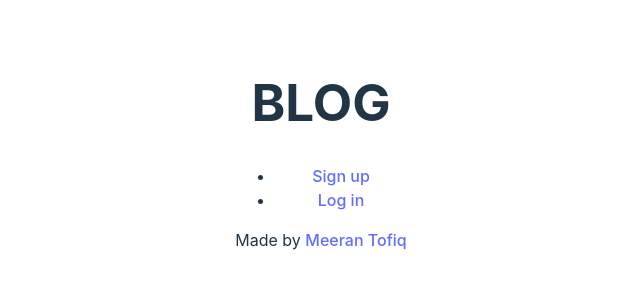
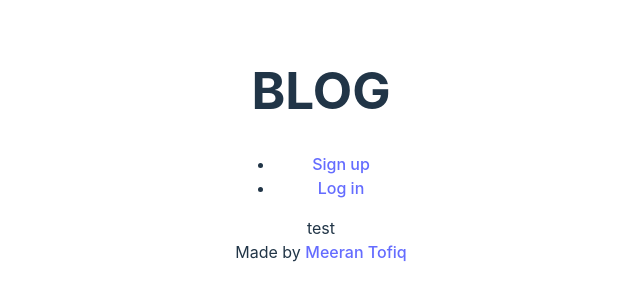
Before and after one commit to Meeran-Tofiq/blog-client, a React (Vite) app: page / in a window 1280 px wide. Shown: the part 254-554 px from the top of the page, without its empty margins (319-959 px from the left). Built offline with nearby package versions, Linux system fonts and the light colour scheme.

Commit message:
Feat handling for static routing

```diff
--- a/src/main.jsx
+++ b/src/main.jsx
@@ -1,10 +1,20 @@
 import React from "react";
 import ReactDOM from "react-dom/client";
+import { createBrowserRouter, RouterProvider } from "react-router-dom";
 import App from "./App.jsx";
 import "./index.css";
 
+const router = createBrowserRouter([
+	{
+		path: "/",
+		element: <div>test</div>,
+	},
+]);
+
 ReactDOM.createRoot(document.getElementById("root")).render(
 	<React.StrictMode>
-		<App />
+		<App>
+			<RouterProvider router={router}></RouterProvider>
+		</App>
 	</React.StrictMode>
 );
```
